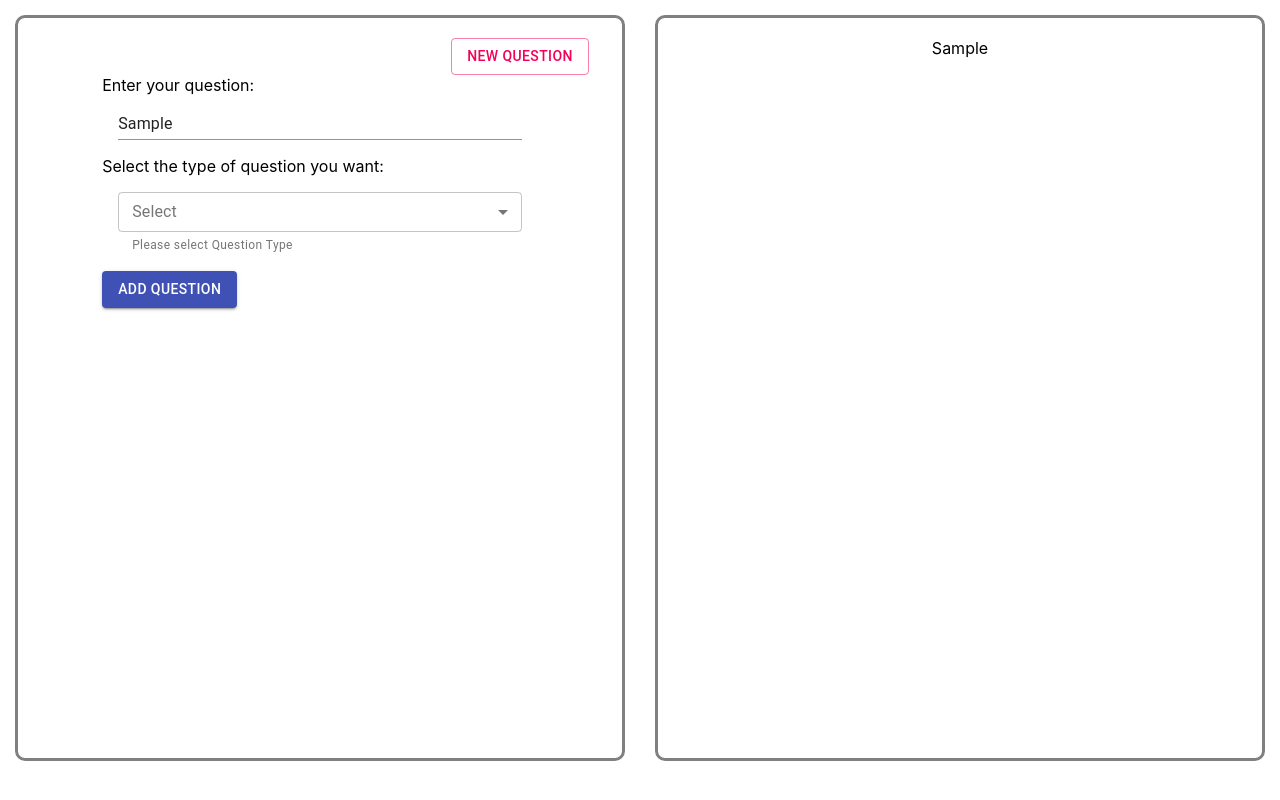
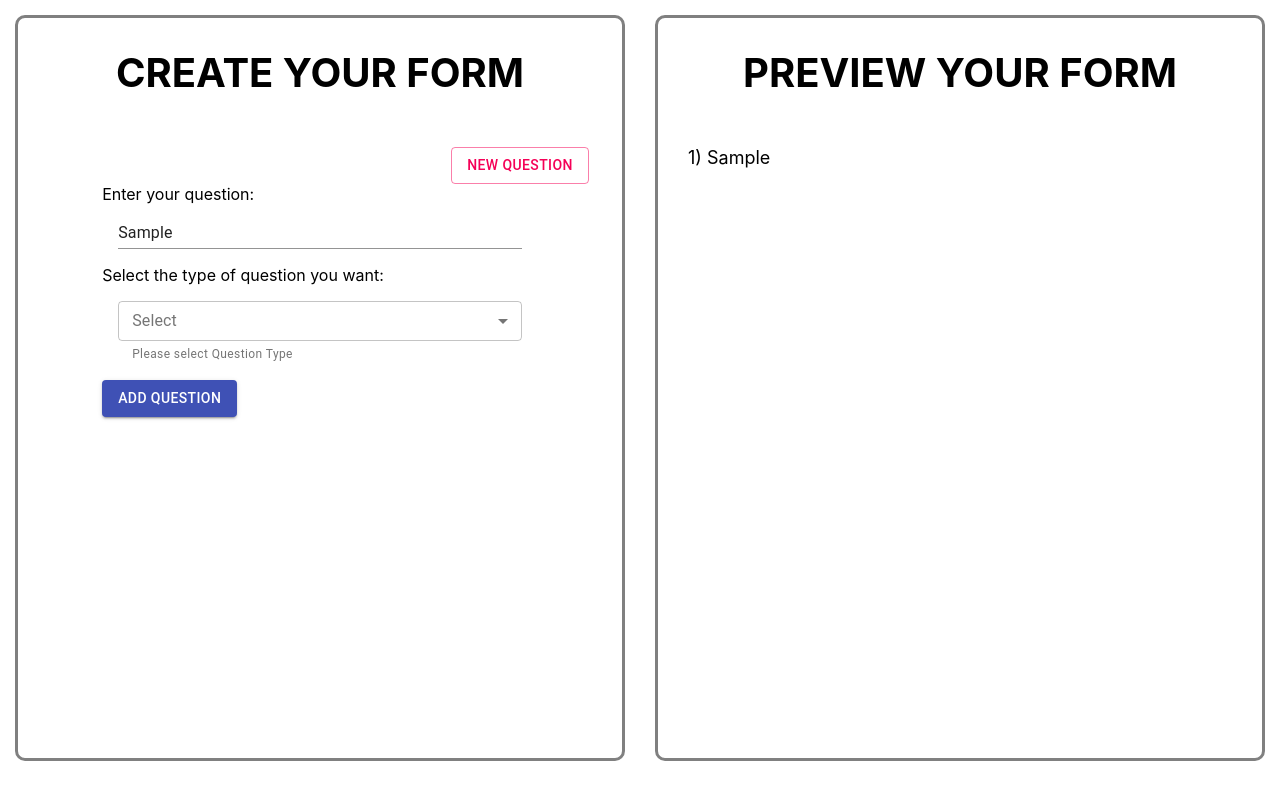
Before and after one commit to karishni/survey-app, a React (Create React App) app: page / in a window 1280 px wide. Both pictures are taken after typing "Sample" into the empty fields and a click on the button "ADD QUESTION". Built offline with nearby package versions, Linux system fonts and the light colour scheme.

Commit message:
added styles to preview section

```diff
--- a/package.json
+++ b/package.json
@@ -4,6 +4,8 @@
   "private": true,
   "dependencies": {
     "@material-ui/core": "^4.11.0",
+    "@material-ui/icons": "^4.9.1",
+    "@material-ui/system": "^4.9.14",
     "@testing-library/jest-dom": "^4.2.4",
     "@testing-library/react": "^9.5.0",
     "@testing-library/user-event": "^7.2.1",
--- a/src/App.css
+++ b/src/App.css
@@ -23,12 +23,31 @@
   border-radius: 10px;
   display: flex;
   flex-direction: column;
-  align-items: center;
+  /* align-items: center; */
+}
+
+h1{
+  text-align: center;
+  font-size: 40px;
+  margin-top: 0;
+  margin-bottom: 50px;
+  offset: none;
+}
+
+.editor > h1{
+  margin-top: 10px;
 }
 
 .ed-con{
   padding: 10px;
-  height: 100%;
+}
+
+.question{
+  font-size: 18px;
+}
+
+.pre-con{
+  padding: 10px;
 }
 
 .new-btn{
--- a/src/App.js
+++ b/src/App.js
@@ -7,6 +7,8 @@ import QuestionTypes from './components/questionTypes';
 import RadioButtons from './components/radioButtons';
 import CheckBox from './components/checkBox';
 import { makeStyles } from '@material-ui/core/styles';
+//import EditIcon from '@material-ui/icons/Edit';
+import IconButton from '@material-ui/core/IconButton';
 
 const useStyles = makeStyles((theme) => ({
   root: {
@@ -21,6 +23,9 @@ const useStyles = makeStyles((theme) => ({
   buttonMargin: {
     margin: '10px',
   },
+  inputMargin: {
+    margin: '10px',
+  },
 }));
 
 function App() {
@@ -33,17 +38,21 @@ function App() {
   const [ innerArr, setInnerArr ] = useState([]);
   const [ checkOptions, setCheckOptions ] = useState('');
   const [ checkArr, setCheckArr ] = useState([]);
+  const [ count, setCount ] = useState(1);
 
 
   const addQuestion=(event)=>{
     event.preventDefault();
     //setQuestion(question.concat(ques));
+    setCount(count + 1);
+    console.log(count);
     setQuestion([...question,
       {
+        number: count,
         question: ques,
         type: questionType
       }])
-    console.log(question);
+
     setRadioArr([...radioArr, innerArr]);
   }
 
@@ -103,9 +112,15 @@ function App() {
     //setCheckArr([]);
   }
 
+  const liveEdit=(key)=>{
+    console.log(key);
+    setQues(key);
+  }
+
   return(
     <div className="container">
     <div className="editor">
+      <h1>CREATE YOUR FORM</h1>
       <div className="new-btn"><Button onClick={newQuestion} color="secondary" variant="outlined">New Question</Button></div>
       <div>
       <form onSubmit={addQuestion} noValidate autoComplete="off" className={classes.root}>
@@ -137,16 +152,18 @@ function App() {
     </div>
 
     <div className="preview">
+      <div className="pre-con">
+        <h1>PREVIEW YOUR FORM</h1>
         {question.map((item)=>(
           <div className={classes.root}>
-          <div key={item.question}>{item.question}</div>
+          <div className="question" key={item.question} >{item.number}) {item.question}</div>
           <div>{item.type === QuestionTypes[0].value ? <TextField margin="dense" placeholder="Your Answer"/> : null}</div>
           <div>{item.type === QuestionTypes[1].value ? <TextField variant="outlined" multiline rows={4} placeholder="Your Answer"/> : null}</div>
           <div>{item.type === QuestionTypes[2].value ? <RadioButtons options={radioArr}/> : null}</div>
           <div>{item.type === QuestionTypes[3].value ? <CheckBox options={checkArr}/> : null}</div>
           </div>
         ))}
-
+      </div>
     </div>
     </div>
   );
--- a/src/components/checkBox.js
+++ b/src/components/checkBox.js
@@ -1,13 +1,18 @@
 import React from 'react';
+import FormGroup from '@material-ui/core/FormGroup';
+import FormControlLabel from '@material-ui/core/FormControlLabel';
+import Checkbox from '@material-ui/core/Checkbox';
 
 export default function CheckBox(props){
     return(
         <div>
         {props.options.map((option)=>(
-            <form>
-                <input type="checkbox"/>
-                <label>{option}</label>
-            </form>
+            <FormGroup>
+                <FormControlLabel
+                    control={<Checkbox color="primary" name="checkedA" />}
+                    label={option}
+                />
+            </FormGroup>
         ))}
         </div>
     )
--- a/src/components/radioButtons.js
+++ b/src/components/radioButtons.js
@@ -1,16 +1,19 @@
 import React from 'react';
+import Radio from '@material-ui/core/Radio';
+import RadioGroup from '@material-ui/core/RadioGroup';
+import FormControlLabel from '@material-ui/core/FormControlLabel';
+
+
 
 export default function RadioButtons(props){
-    console.log(props);
     return(
         <div>
         {props.options.map((option)=>(
             <div>
                 {option.map((item)=>(
-            <form>
-                <input type="radio"/>
-                <label key={item}>{item}</label>
-            </form>
+            <RadioGroup m={5}>
+                <FormControlLabel value="end" control={<Radio color="primary" />} label={item} />
+            </RadioGroup>
             ))}
             </div>
         ))}
```
Also changed, not shown: 1 other file (tests, documents, lock files or other folders).
